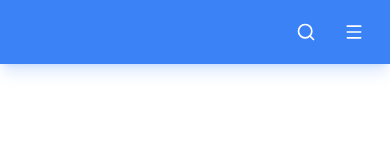
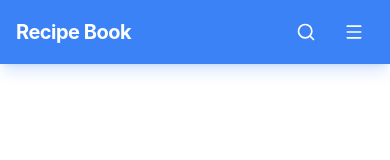
Before and after one commit to SrunTechsean/Interactive-Recipe-Book, a React (Vite) app: page /favorites in a window 390 px wide. Shown: the top 160 px of the page. Built offline with nearby package versions, Linux system fonts and the light colour scheme.

Commit message:
fix(Navbar): remove hidden class from Recipe Book (brand logo)

```diff
--- a/src/components/Navbar.jsx
+++ b/src/components/Navbar.jsx
@@ -32,7 +32,7 @@ export default function Navbar() {
         <div className="flex h-16 items-center justify-between gap-4">
           {/* Logo */}
           <NavLink className="flex items-center gap-2.5 shrink-0 group" to="/">
-            <span className="text-xl font-bold text-white tracking-tight hidden sm:block">
+            <span className="text-xl font-bold text-white tracking-tight">
               Recipe Book
             </span>
           </NavLink>
```
